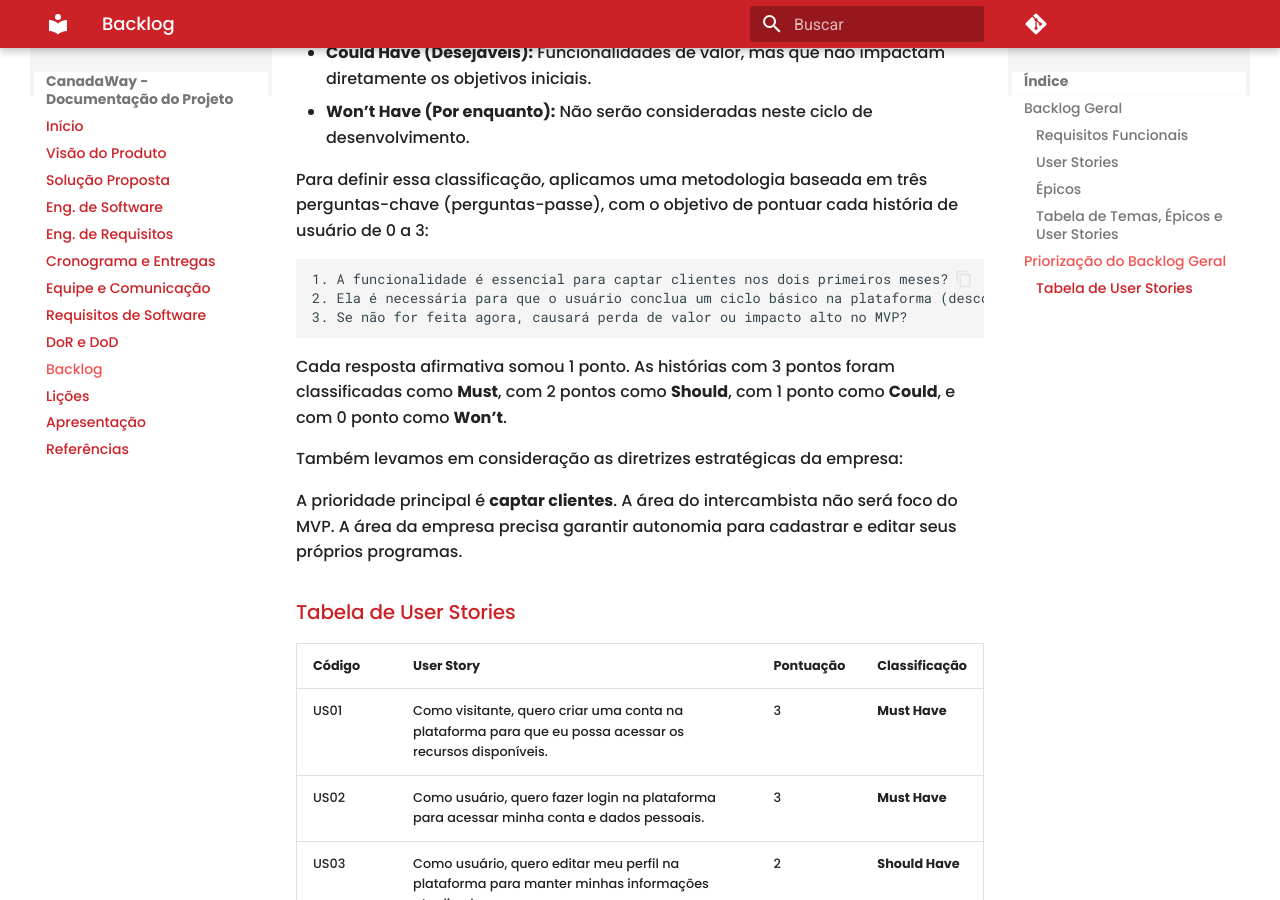
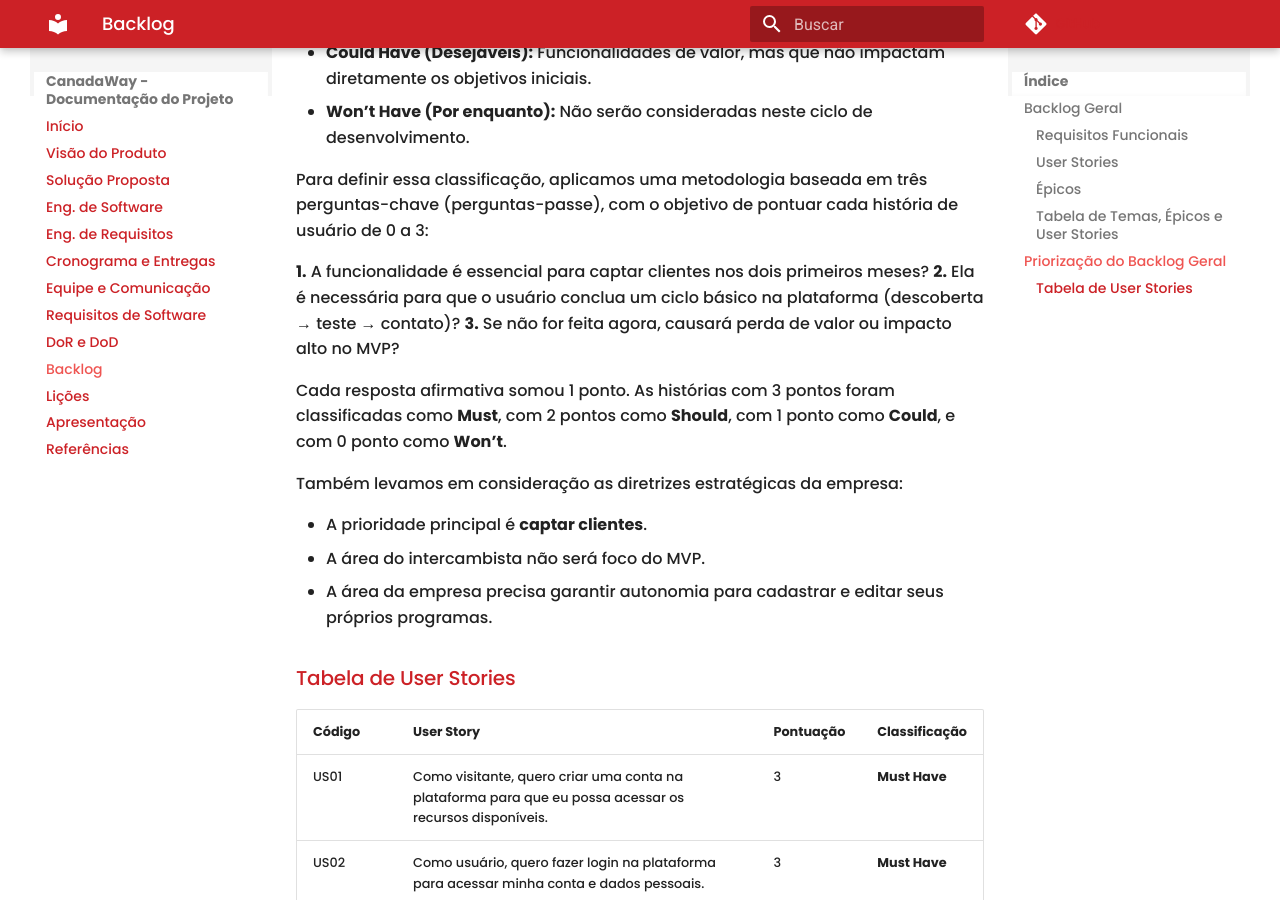
Before and after one commit to mdsreq-fga-unb/2025.1-T02-CanadaIntercambio, an MkDocs documentation site: the page built from docs/backlog.md, in a window 1280 px wide and 900 px high, scrolled down 5893 px. Built offline with MkDocs 1.6.1 and Material for MkDocs 9.7.7, drawn with Linux system fonts in a browser that asks for light colours; comment, search, counter and statistics services are not loaded.

```diff
--- a/docs/backlog.md
+++ b/docs/backlog.md
@@ -121,17 +121,17 @@ A priorização foi feita com base na técnica MoSCoW, conforme descrito abaixo:
 
 Para definir essa classificação, aplicamos uma metodologia baseada em três perguntas-chave (perguntas-passe), com o objetivo de pontuar cada história de usuário de 0 a 3:
 
-    1. A funcionalidade é essencial para captar clientes nos dois primeiros meses?
-    2. Ela é necessária para que o usuário conclua um ciclo básico na plataforma (descoberta → teste → contato)?
-    3. Se não for feita agora, causará perda de valor ou impacto alto no MVP?
+**1.** A funcionalidade é essencial para captar clientes nos dois primeiros meses?
+**2.** Ela é necessária para que o usuário conclua um ciclo básico na plataforma (descoberta → teste → contato)?
+**3.** Se não for feita agora, causará perda de valor ou impacto alto no MVP?
 
 Cada resposta afirmativa somou 1 ponto. As histórias com 3 pontos foram classificadas como **Must**, com 2 pontos como **Should**, com 1 ponto como **Could**, e com 0 ponto como **Won’t**.
 
 Também levamos em consideração as diretrizes estratégicas da empresa:
 
-A prioridade principal é **captar clientes**.
-A área do intercambista não será foco do MVP.
-A área da empresa precisa garantir autonomia para cadastrar e editar seus próprios programas.
+- A prioridade principal é **captar clientes**.
+- A área do intercambista não será foco do MVP.
+- A área da empresa precisa garantir autonomia para cadastrar e editar seus próprios programas.
 
 ### Tabela de User Stories
 
```
Also changed, not shown: docs/engenharia-software.md (+4 -4 lines), docs/proposta-solucao.md (+1 -1 lines).
